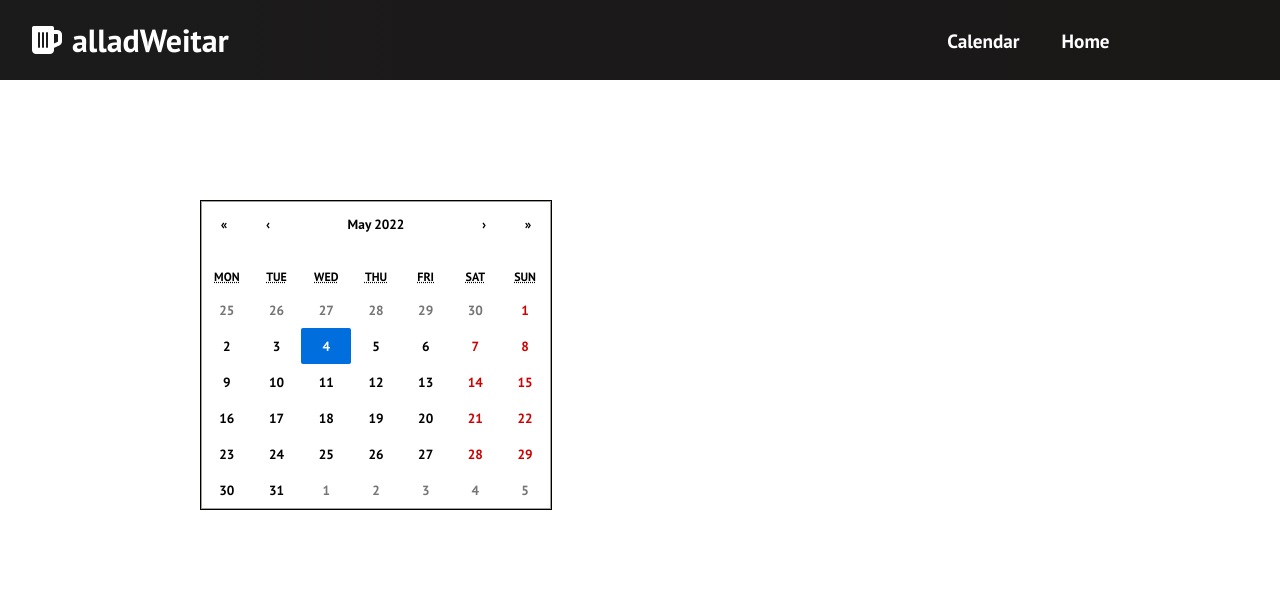
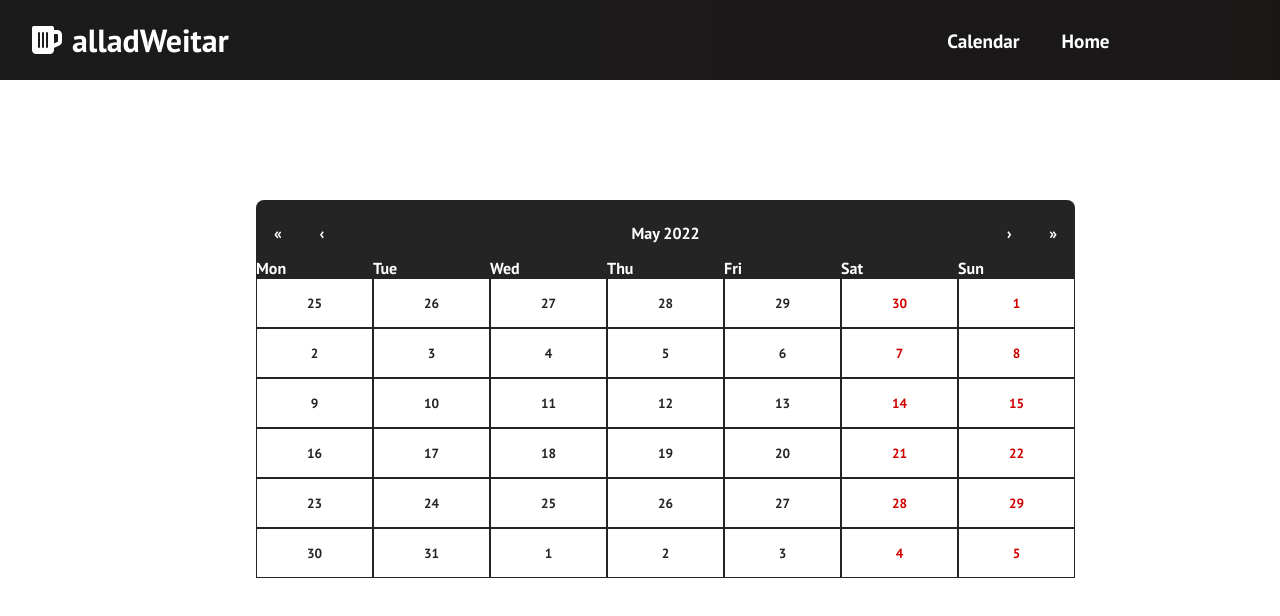
Before and after one commit to EricReinprecht/alladWeitar, a React (Create React App) app: page /calendar in a window 1280 px wide. Shown: the top 616 px of the page. Built offline with nearby package versions, Linux system fonts and the light colour scheme.

Commit message:
Kalender Design

```diff
--- a/src/components/Fest.css
+++ b/src/components/Fest.css
@@ -12,11 +12,3 @@
 .text{
     font-size: 19.5px;
 }
-
-.statement{
-
-}
-
-.data{
-
-}
--- a/src/components/pages/Calendar.css
+++ b/src/components/pages/Calendar.css
@@ -1,15 +1,76 @@
 .calendar-container{
     position: absolute;
     top: 200px;
-    left: 200px;
-
-    border: black 1px solid;
+    left: 20%;
 }
 
 button{
+    height: 50px;
     padding: 5px;
-    border-radius: 2px;
     outline: none;
     border: none;
     cursor: pointer;
+    background-color: #ffffff;
+    color: #242424;
+    border: 1px solid #242424;
 }
+
+.react-calendar {
+    width: 80%;
+    background-color: #242424;
+    color: #ffffff;
+    border-radius: 8px;
+    font-family: Arial, Helvetica, sans-serif;
+   }
+
+   .react-calendar__navigation {
+    display: flex;
+   }
+
+   .react-calendar__navigation button {
+    color: white;
+    min-width: 44px;
+    background: none;
+    font-size: 16px;
+    margin-top: 8px;
+   }
+
+   abbr[title] {
+    text-decoration: none;
+   }
+
+   .react-calendar__month-view__days__day--weekend {
+    color: #d10000;
+   }
+
+   .react-calendar__tile:enabled:hover,
+   .react-calendar__tile:enabled:focus {
+    background: gray;
+    color: #242424;
+   }
+
+   .react-calendar__tile--now {
+    background: goldenrod;
+    font-weight: bold;
+    color: #242424;
+   }
+
+   .react-calendar__tile--now:enabled:hover,
+   .react-calendar__tile--now:enabled:focus {
+    background: gray;
+    font-weight: bold;
+    color: #242424;
+   }
+
+   .react-calendar__tile--active {
+    background: white;
+    font-weight: bold;
+    color: #242424;
+   }
+
+
+   .react-calendar__tile--active:enabled:hover,
+   .react-calendar__tile--active:enabled:focus {
+    background: gray;
+    color: #242424;
+   }
--- a/src/components/pages/CalendarPage.js
+++ b/src/components/pages/CalendarPage.js
@@ -3,7 +3,7 @@ import '../../App.css'
 import Calendar from 'react-calendar'
 import './Calendar.css';
 import './CalendarPage.css';
-import 'react-calendar/dist/Calendar.css';
+
 
 import { useState } from 'react';
 
@@ -13,6 +13,8 @@ export default function CalendarPage() {
 
     const onChange = date => {
       setDate(date);
+      console.log(date)
+
     }
 
     return (
@@ -21,6 +23,8 @@ export default function CalendarPage() {
           minDetail="year"
           onChange={onChange}
           value={date}
+          minDate={new Date(2022, 1, 1)}
+
         />
       </div>
     );
```
